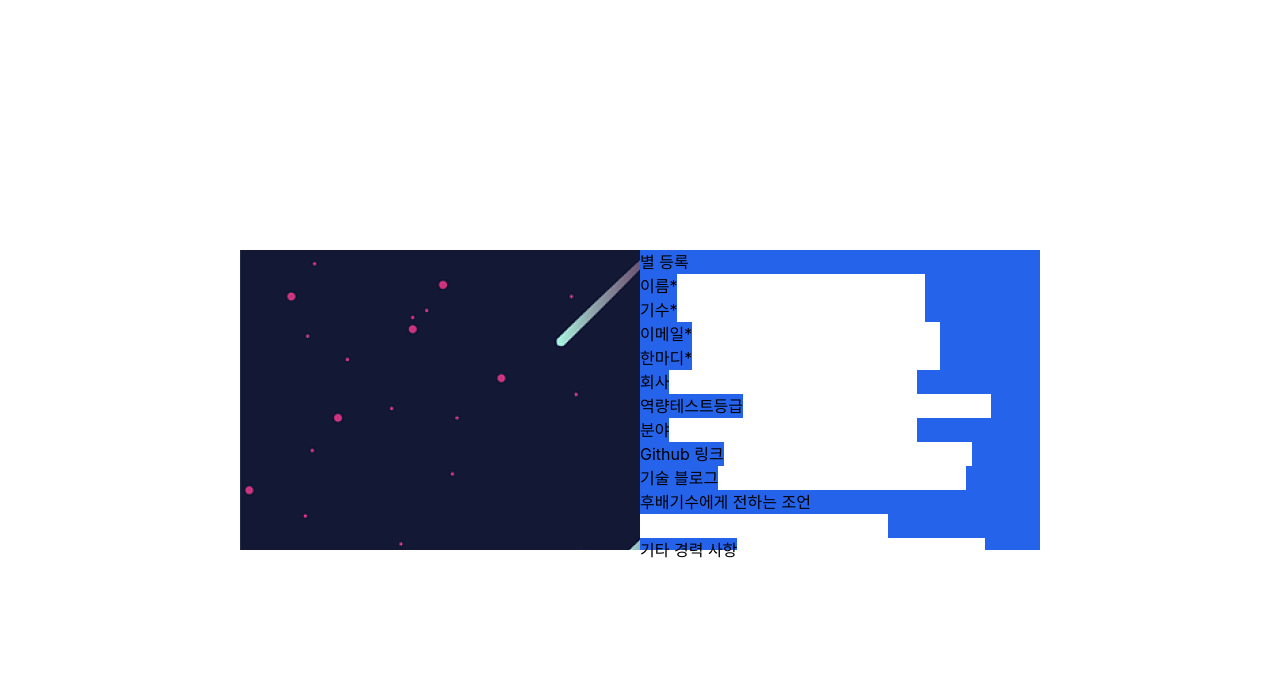
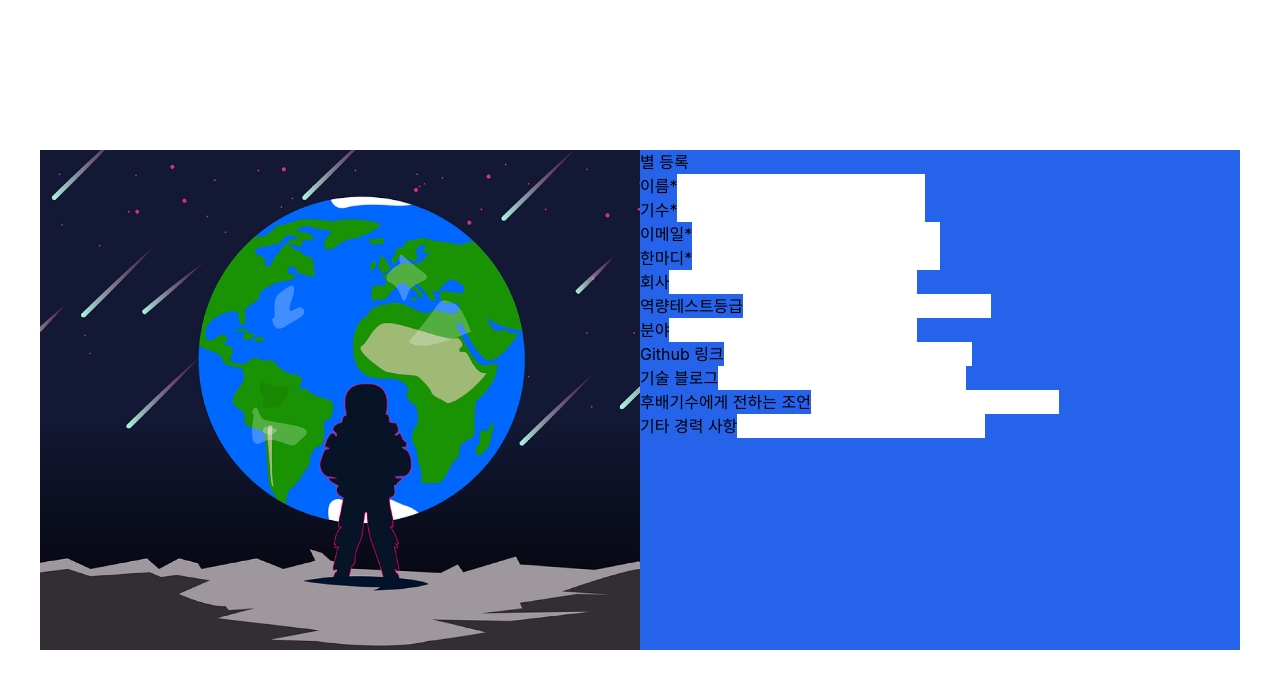
Before and after one commit to Stella-304/SSAFY-STAR, a React (Create React App) app in the folder FrontEnd/: page /cardsubmit in a window 1280 px wide. Shown: the top 688 px of the page. Built offline with nearby package versions, Linux system fonts and the light colour scheme.

Commit message:
[feat] 배경이미지 위치 조정

```diff
--- a/FrontEnd/src/components/Layout/EarthLayout.tsx
+++ b/FrontEnd/src/components/Layout/EarthLayout.tsx
@@ -6,11 +6,11 @@ interface props {
 export default function EarthLayout(props: props) {
   return (
     <div className="w-full h-screen flex items-center">
-      <div className="w-800 h-300 flex m-auto">
+      <div className="w-1200 h-500 flex m-auto">
         {/* 왼쪽 배경 */}
-        <div className="w-400 h-300  bg-[url('/public/background/earth_back1.png')]"></div>
+        <div className="w-600 h-500  bg-[url('/public/background/earth_back1.png')] bg-cover	bg-center"></div>
         {/* 오른쪽 영역 */}
-        <div className="w-400 h-300 bg-blue-600">{props.children}</div>
+        <div className="w-600 h-500 bg-blue-600">{props.children}</div>
       </div>
     </div>
   );
```
